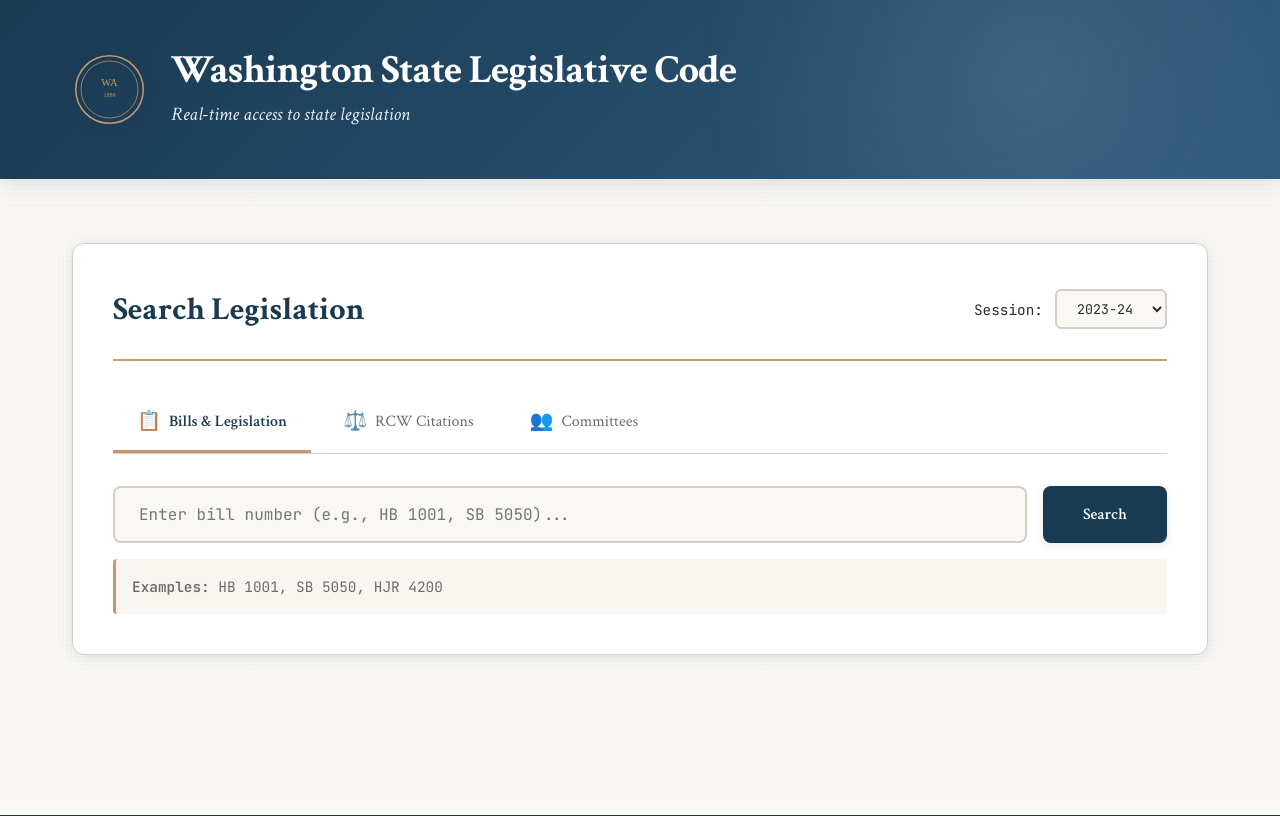
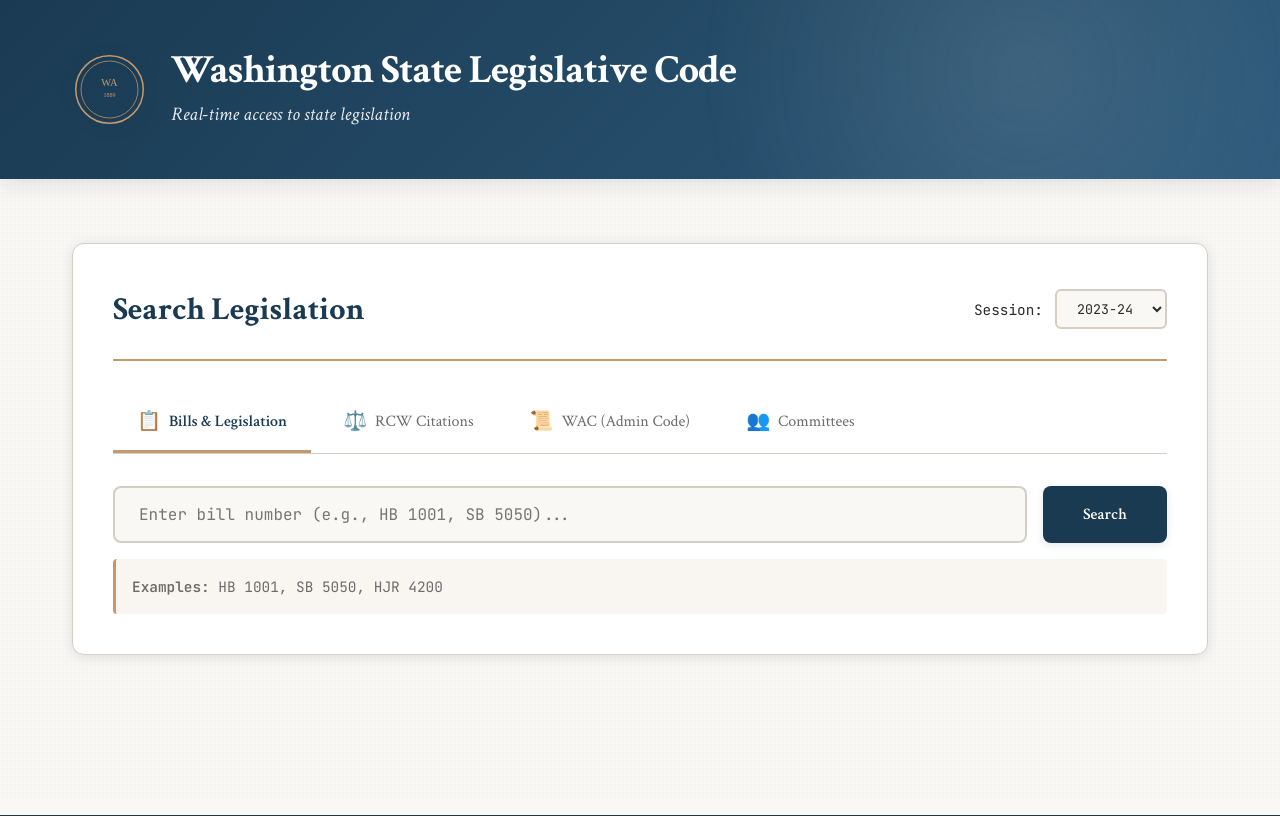
Before and after one commit to williamdmcbride/washington-legislative-explorer, a Flask app: page / in a window 1280 px wide. Shown: the top 816 px of the page. Run offline with Flask 3, Linux system fonts and the light colour scheme.

Commit message:
Update index.html

```diff
--- a/templates/index.html
+++ b/templates/index.html
@@ -60,6 +60,10 @@
                         <span class="tab-icon">⚖️</span>
                         RCW Citations
                     </button>
+                    <button class="tab-button" data-tab="wac">
+                        <span class="tab-icon">📜</span>
+                        WAC (Admin Code)
+                    </button>
                     <button class="tab-button" data-tab="committees">
                         <span class="tab-icon">👥</span>
                         Committees
@@ -102,6 +106,25 @@
                     </div>
                 </div>
 
+                <!-- WAC Tab -->
+                <div class="tab-content" data-tab-content="wac">
+                    <div class="search-box">
+                        <input
+                            type="text"
+                            id="wac-search"
+                            class="search-input"
+                            placeholder="Enter WAC section or topic (e.g., 246-12-010, food safety)..."
+                        >
+                        <button id="search-wac-btn" class="search-button">
+                            Search
+                        </button>
+                    </div>
+                    <div class="search-help">
+                        <p><strong>Search Washington Administrative Code</strong></p>
+                        <p>Examples: 246-12-010 (food service), 296-17A (workers comp), environmental regulations</p>
+                    </div>
+                </div>
+
                 <!-- Committees Tab -->
                 <div class="tab-content" data-tab-content="committees">
                     <button id="load-committees-btn" class="search-button" style="width: 100%;">
```
